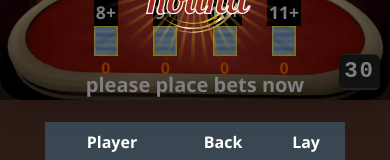
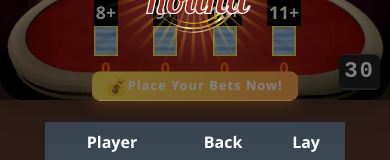
Before and after one commit to sarthakare/32-cards, a React (Vite) app: page / in a window 390 px wide. Shown: the part 288-448 px from the top of the page. Built offline with nearby package versions, Linux system fonts and the light colour scheme.

Commit message:
final commit before the review

```diff
--- a/src/components/GameScreen.jsx
+++ b/src/components/GameScreen.jsx
@@ -240,7 +240,9 @@ function GameScreen({ timer, stage }) {
             })()}
             {stage === 0 && (
               <div className="placeBetsNow">
-                please place bets now
+                <span className="bets-icon" role="img" aria-label="bet">💰</span>
+                <span className="bets-text">Place Your Bets Now!</span>
+                <span className="bets-anim"></span>
               </div>
             )}
           </div>
--- a/src/styles/GameScreen.css
+++ b/src/styles/GameScreen.css
@@ -1,3 +1,73 @@
+/* Attractive Place Bets Now styling */
+.placeBetsNow {
+  display: flex;
+  align-items: center;
+  justify-content: center;
+  gap: 8px;
+  background: linear-gradient(90deg, #ffe259 0%, #ffa751 100%);
+  color: #222;
+  font-size: 1.2rem;
+  font-weight: bold;
+  border-radius: 12px;
+  box-shadow: 0 2px 12px rgba(255, 174, 51, 0.18);
+  padding: 8px 16px;
+  margin: 10px auto 0 auto;
+  min-width: 180px;
+  max-width: 320px;
+  min-height: 36px;
+  max-height: 60px;
+  position: relative;
+  animation: pulseBet 1.2s infinite alternate;
+  z-index: 5;
+  transition: all 0.2s;
+}
+.placeBetsNow .bets-icon {
+  font-size: 1.4rem;
+  animation: betShake 0.8s infinite alternate;
+}
+.placeBetsNow .bets-text {
+  letter-spacing: 2px;
+  text-shadow: 0 2px 8px #fff7, 0 1px 0 #fff;
+}
+.placeBetsNow .bets-anim {
+  position: absolute;
+  left: 0; right: 0; top: 0; bottom: 0;
+  border-radius: 18px;
+  box-shadow: 0 0 16px 6px #ffe25955, 0 0 32px 12px #ffa75133;
+  pointer-events: none;
+  z-index: -1;
+}
+@keyframes pulseBet {
+  0% { transform: scale(1); box-shadow: 0 2px 12px rgba(255, 174, 51, 0.18); }
+  100% { transform: scale(1.04); box-shadow: 0 4px 18px rgba(255, 174, 51, 0.25); }
+}
+@media (max-width: 600px) {
+  .placeBetsNow {
+    font-size: 0.78rem;
+    padding: 4px 4px;
+    min-width: 150px;
+    max-width: 200px;
+    min-height: 22px;
+    max-height: 28px;
+    border-radius: 7px;
+    gap: 2px;
+    white-space: nowrap;
+    overflow: hidden;
+    text-overflow: ellipsis;
+  }
+  .placeBetsNow .bets-icon {
+    font-size: 0.9rem;
+  }
+  .placeBetsNow .bets-text {
+    letter-spacing: 1px;
+    text-shadow: none;
+    font-size: 0.78rem;
+  }
+}
+@keyframes betShake {
+  0% { transform: rotate(-8deg) scale(1.1); }
+  100% { transform: rotate(8deg) scale(1.2); }
+}
 /* Winner and New Round overlays same size as .table-parent */
 .winnerOverlay,
 .newRoundOverlay {
```
